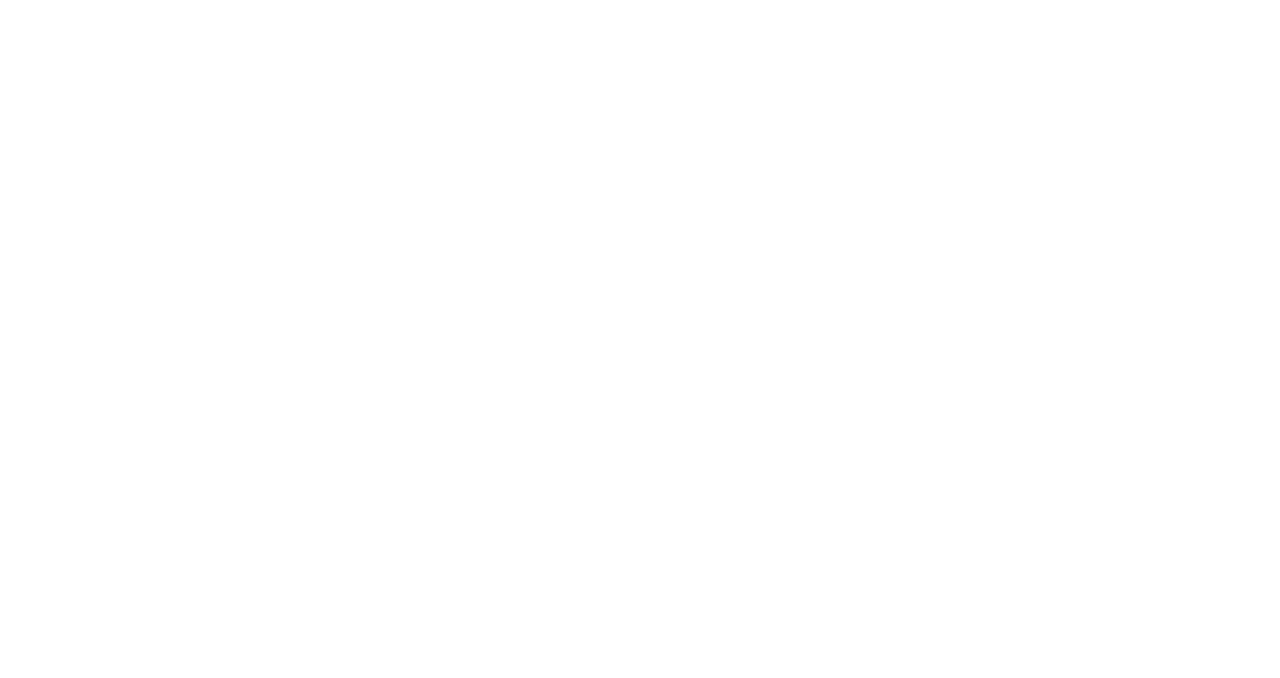
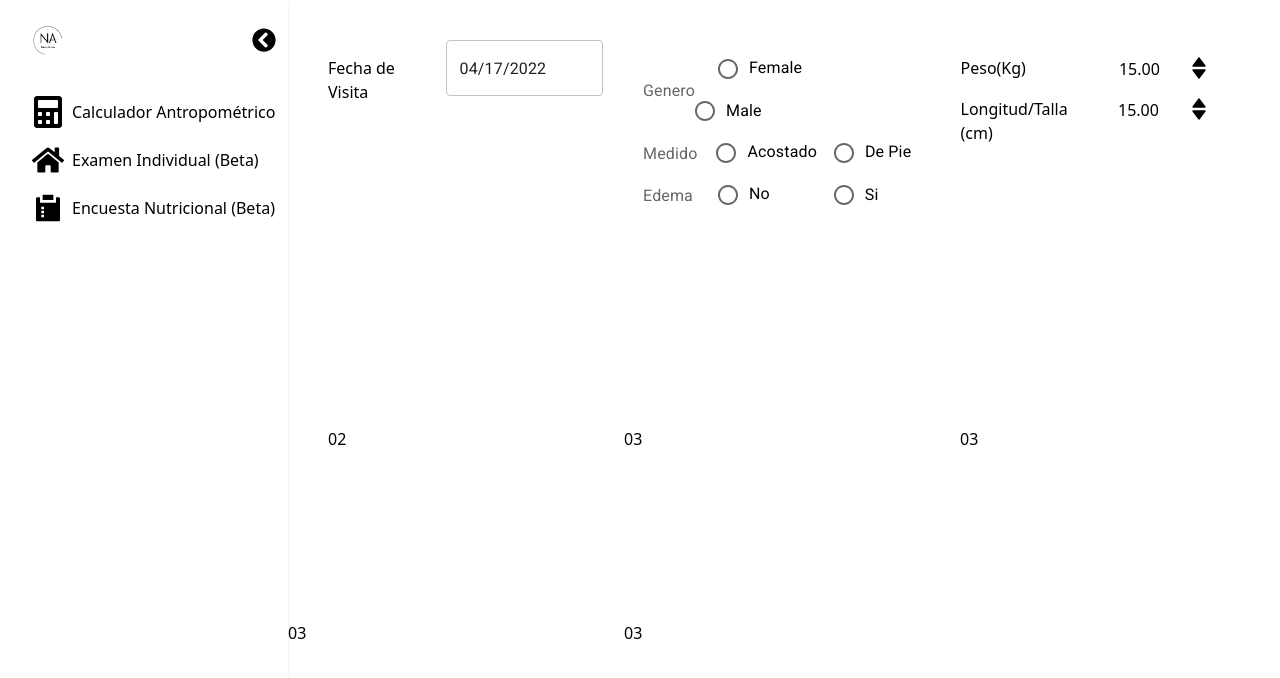
Before and after one commit to alperaltgend/nutripro, a React (Vite) app: page /nutripro/calculadora in a window 1280 px wide. Before the commit this address had no page. Shown: the top 678 px of the page. Built offline with nearby package versions, Linux system fonts and the light colour scheme.

Commit message:
add componentssss

```diff
--- a/src/App.jsx
+++ b/src/App.jsx
@@ -9,7 +9,7 @@
     <BrowserRouter>
       <Routes>
         <Route index path="/nutripro" element={<HomePage></HomePage>}></Route>
-        <Route  path="/calculadora" element={<Calculadora></Calculadora>}></Route>
+        <Route  path="/nutripro/calculadora" element={<Calculadora></Calculadora>}></Route>
       </Routes>
     </BrowserRouter>
   )
--- a/src/components/Sidebar.jsx
+++ b/src/components/Sidebar.jsx
@@ -15,7 +15,7 @@
     };
 
     const Menus = [
-        {title: "Calculador Antropométrico",url: "/calculadora", src: <FaCalculator className='h-8 w-8 mr-2 mx-4 text-black'></FaCalculator>},
+        {title: "Calculador Antropométrico",url: "/nutripro/calculadora", src: <FaCalculator className='h-8 w-8 mr-2 mx-4 text-black'></FaCalculator>},
         {title: "Examen Individual (Beta)",url: "/examen" ,src: <FaHome className='h-8 w-8 mr-2 mx-4 text-black'></FaHome>},
         {title: "Encuesta Nutricional (Beta)",url: "/encuesta", src: <RiSurveyFill className='h-8 w-8 mr-2 mx-4 text-black'></RiSurveyFill>},
     ]
--- a/src/pages/Home.jsx
+++ b/src/pages/Home.jsx
@@ -17,7 +17,7 @@
                     moderna y eficiente, reemplazando a softwares similares como Anthro - OMS y brindando una experiencia
                     mejorada en el cálculo y análisis de datos antropométricos.
                 </h2>
-                <Link to="/calculadora">
+                <Link to="/nutripro/calculadora">
                     <button className='flex items-center mt-2 rounded-md bg-blue-500 shadow-lg bg-blue-500'>
                         <h1 className='ml-3 mr-1 my-1'>Calculadora</h1>
                         <FaChevronRight className='mr-2' />
```
